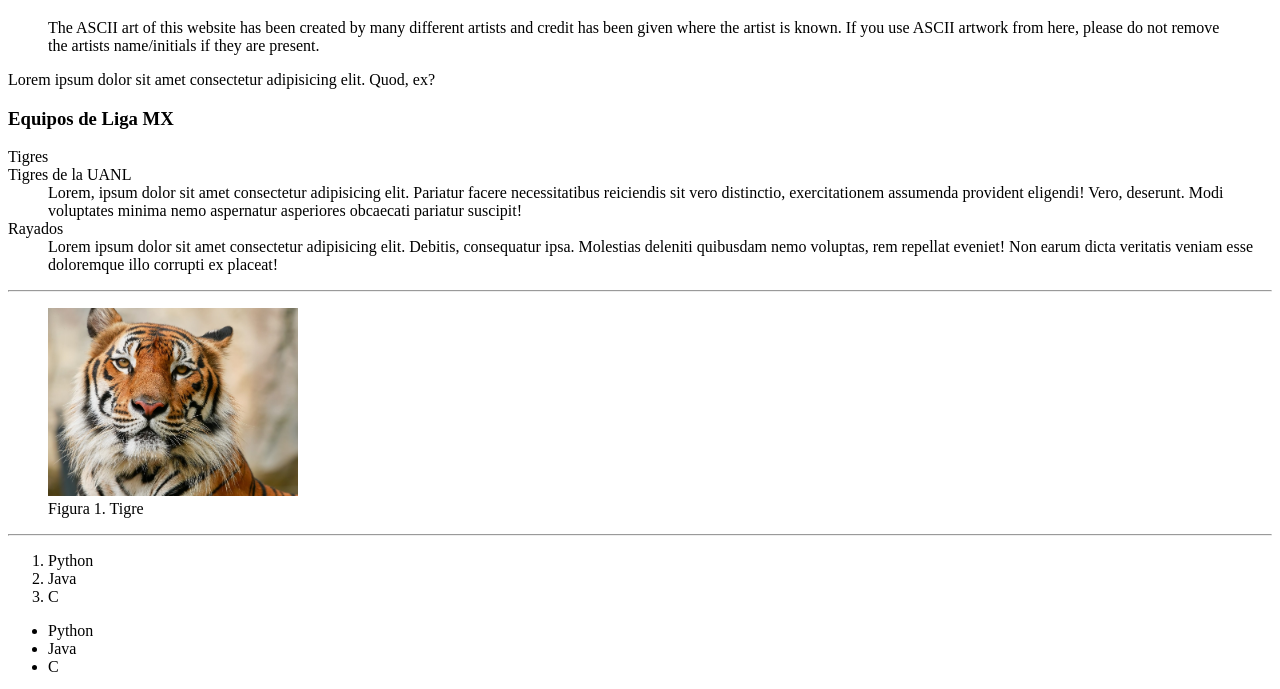
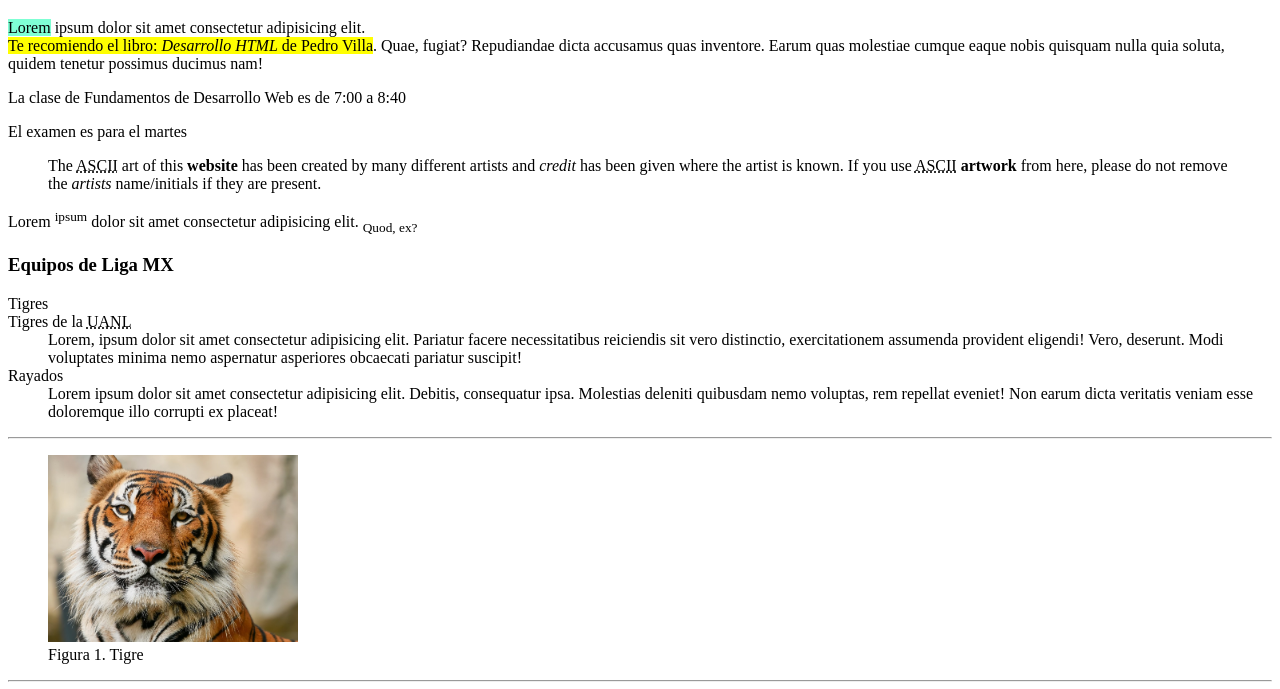
Before and after one commit to Ed83/W529Feb, a plain HTML site: page index.html in a window 1280 px wide. Shown: the part 61-750 px from the top of the page. Drawn offline with Linux system fonts and the light colour scheme.

Commit message:
add index

```diff
--- a/index.html
+++ b/index.html
@@ -15,18 +15,42 @@
     <!-- Contenido -->
     <main>
       <article>
+        <p>
+          <span style="background-color: aquamarine">Lorem</span> ipsum dolor
+          sit amet consectetur adipisicing elit. <br />
+          <mark
+            >Te recomiendo el libro: <cite>Desarrollo HTML</cite> de Pedro
+            Villa</mark
+          >. Quae, fugiat? Repudiandae dicta accusamus quas inventore. Earum
+          quas molestiae cumque eaque nobis quisquam nulla quia soluta, quidem
+          tenetur possimus ducimus nam!
+        </p>
+        <p>
+          La clase de Fundamentos de Desarrollo Web es de <time>7:00</time> a
+          <time>8:40</time>
+        </p>
+        <p>El examen es para el <time datetime="2022-03-23 09:00">martes</time></p>
+
         <!-- Bloque para Citas -->
         <blockquote cite="https://www.asciiart.eu/">
-          The ASCII art of this website has been created by many different
-          artists and credit has been given where the artist is known. If you
-          use ASCII artwork from here, please do not remove the artists
-          name/initials if they are present.
+          The
+          <abbr title="American Standard Code for Information Interchange"
+            >ASCII</abbr
+          >
+          art of this <b>website</b> has been created by many different artists
+          and <i>credit</i> has been given where the artist is known. If you use
+          <abbr title="American Standard Code for Information Interchange"
+            >ASCII</abbr
+          >
+          <strong>artwork</strong> from here, please do not remove the
+          <em>artists</em> name/initials if they are present.
         </blockquote>
 
         <!-- Contenedor Genérico -->
         <div>
           <p>
-            Lorem ipsum dolor sit amet consectetur adipisicing elit. Quod, ex?
+            Lorem <sup>ipsum</sup> dolor sit amet consectetur adipisicing elit.
+            <sub>Quod, ex?</sub>
           </p>
         </div>
 
@@ -34,7 +58,10 @@
         <h3>Equipos de Liga MX</h3>
         <dl>
           <dt>Tigres</dt>
-          <dt>Tigres de la UANL</dt>
+          <dt>
+            Tigres de la
+            <abbr title="Universidad Autonoma de Nuevo León">UANL</abbr>
+          </dt>
           <dd>
             Lorem, ipsum dolor sit amet consectetur adipisicing elit. Pariatur
             facere necessitatibus reiciendis sit vero distinctio, exercitationem
@@ -71,7 +98,12 @@
         </ul>
 
         <!-- Párrafo -->
-        <p>Lorem ipsum dolor sit amet consectetur adipisicing elit. Officiis facilis adipisci quaerat in? Nemo accusamus inventore esse, voluptatibus minus repellat et perspiciatis distinctio, odit provident facere praesentium veritatis magni maxime.</p>
+        <p>
+          Lorem ipsum dolor sit amet consectetur adipisicing elit. Officiis
+          facilis adipisci quaerat in? Nemo accusamus inventore esse,
+          voluptatibus minus repellat et perspiciatis distinctio, odit provident
+          facere praesentium veritatis magni maxime.
+        </p>
 
         <!-- Texto Preformateado -->
         <pre>
@@ -82,7 +114,6 @@
  `#    #'                 /   .'
    `##'                   "=="
         </pre>
-
       </article>
     </main>
 
@@ -91,6 +122,12 @@
       <address>
         <p>Desarrollador: YO</p>
       </address>
+      <small>
+        Lorem ipsum dolor sit amet consectetur adipisicing elit. Eaque,
+        accusamus. Esse accusantium molestiae in sunt tenetur, ab magnam at.
+        Rerum molestiae ut odit quam iure ratione inventore adipisci quasi
+        illum!
+      </small>
     </footer>
   </body>
 </html>
```
Lines whose indentation alone changed are shown as unchanged.
